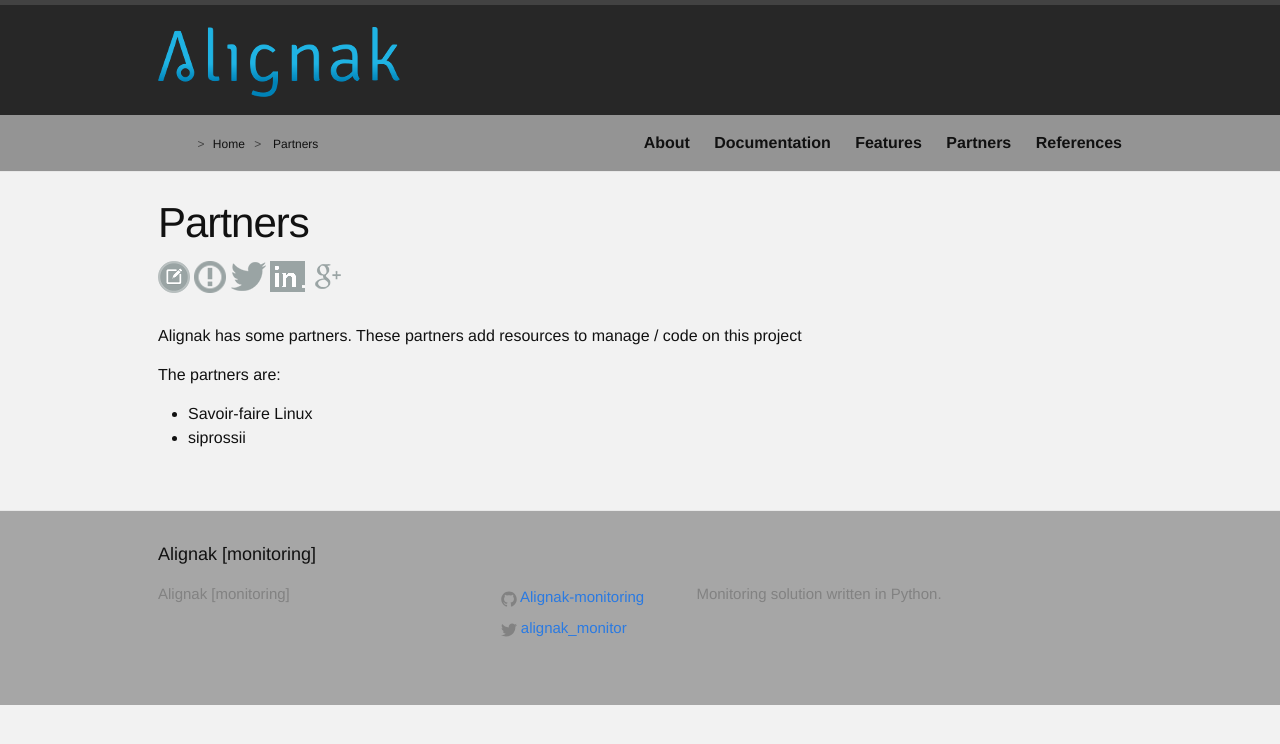
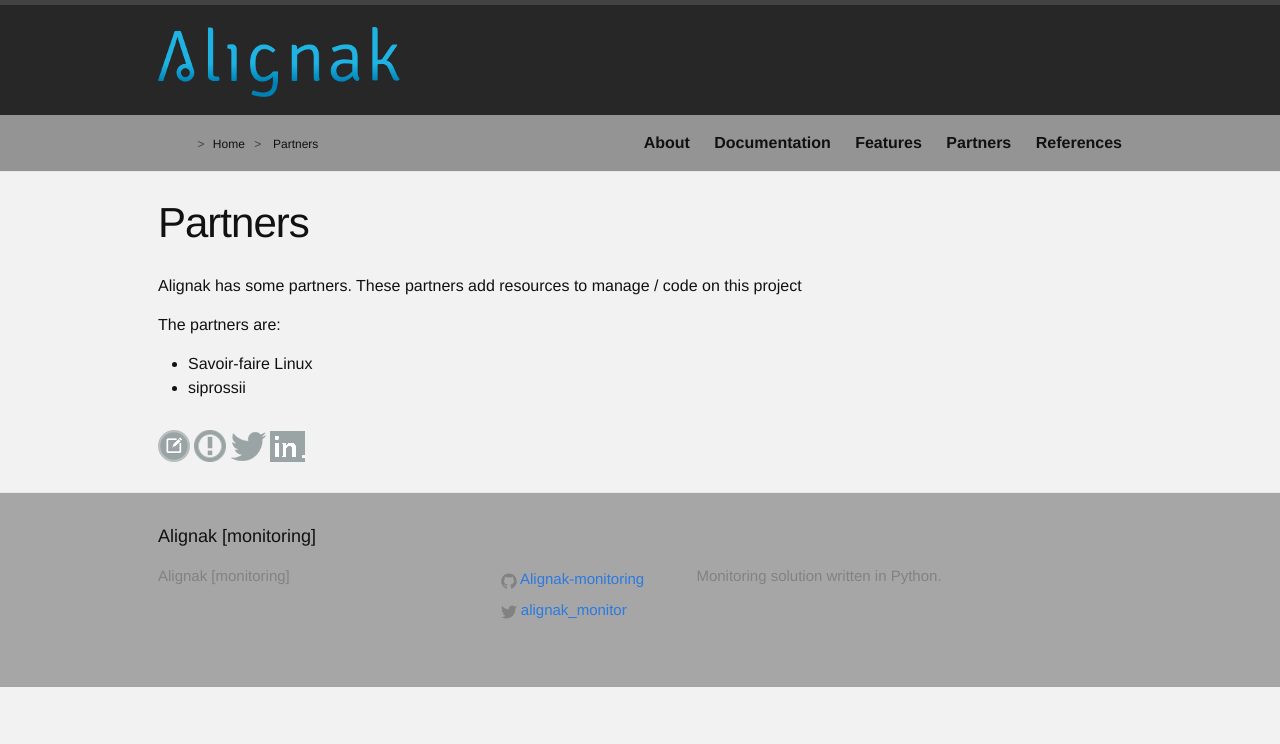
Before and after one commit to Alignak-monitoring/alignak-monitoring.github.io, a Jekyll site: the page built from partners.md, in a window 1280 px wide. Shown: the top 744 px of the page. Built offline with Jekyll 4.4.1, drawn with Linux system fonts in a browser that asks for light colours.

Commit message:
Test put twitter, edit.. icons under text of page

```diff
--- a/_layouts/page.html
+++ b/_layouts/page.html
@@ -5,6 +5,15 @@
 
   <header class="post-header">
     <h1 class="post-title">{{ page.title }}</h1>
+  </header>
+
+  <article class="post-content">
+    {{ content }}
+  </article>
+
+
+  <footer>
+
     <a href="https://github.com/Alignak-monitoring/alignak-monitoring.github.io/tree/master/{{ page.path }}"><img src="{{ baseurl }}/images/edit_page.png" title="Edit this page on github"/></a>
     <a href="https://github.com/Alignak-monitoring/alignak-monitoring.github.io/issues/new?title={{ page.path }}"><img src="{{ baseurl }}/images/report_issue.png" title="Report issue on github"/></a>
 
@@ -35,17 +44,11 @@
 
     <!--the Google+ link url; base = https://plus.google.com/share? -->
 
-    <a href="https://plus.google.com/share?url=http://alignak-monitoring.github.io{{ page.url }}&hl=en-US" onclick="javascript:window.open(this.href,'', 'menubar=no,toolbar=no,resizable=yes,scrollbars=yes,height=600,width=600');return false;">
+    <a href="https://plus.google.com/share?url=http://alignak-monitoring.github.io{{ page.url }}&hl=en-US" onclick="javascript:window.open(this.href,'', 'menubar=no,toolbar=no,resizable=yes,scrollbars=yes,height=600,width=600'
 
         <!-- use the google+ logo for the link -->
         <img  alt="..." class="footer-icon" src="{{ site.baseurl }}/images/google_plus.png">
     </a>
 
-
-  </header>
-
-  <article class="post-content">
-    {{ content }}
-  </article>
-
+  </footer>
 </div>
```
